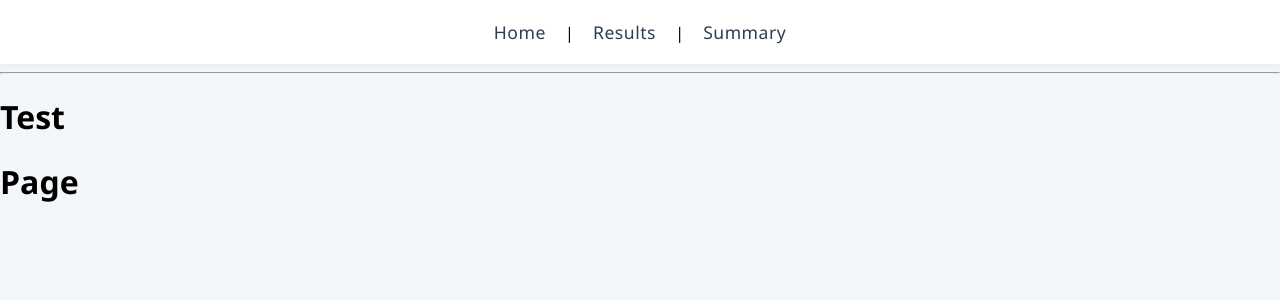
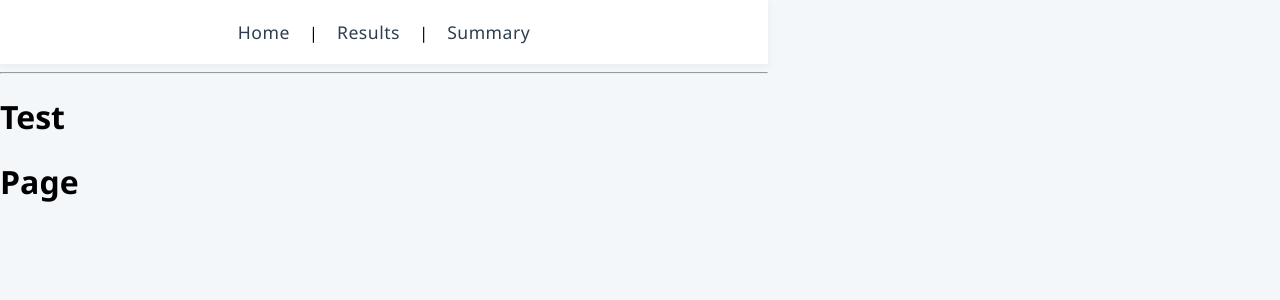
Before and after one commit to nico-koltermann/github-pages.test, a Jekyll site: the page built from docs/index.md, in a window 1280 px wide. Shown: the top 300 px of the page. Built offline with Jekyll 4.4.1, drawn with Linux system fonts in a browser that asks for light colours; our own code applies the rules of GitHub Pages for plain Markdown files.

Commit message:
Test better layout

```diff
--- a/docs/assets/style.css
+++ b/docs/assets/style.css
@@ -4,6 +4,7 @@ body {
   background-color: #f3f7fa;
   margin: 0;
   padding: 0;
+  width: 60vw;
 }
 
 /* Navbar styling */
--- a/docs/index.md
+++ b/docs/index.md
@@ -1,5 +1,3 @@
-<link rel="stylesheet" href="assets/style.css">
-
 # Test
 
 # Page
```
Also changed, not shown: docs/experiment_2.md (+0 -2 lines).
